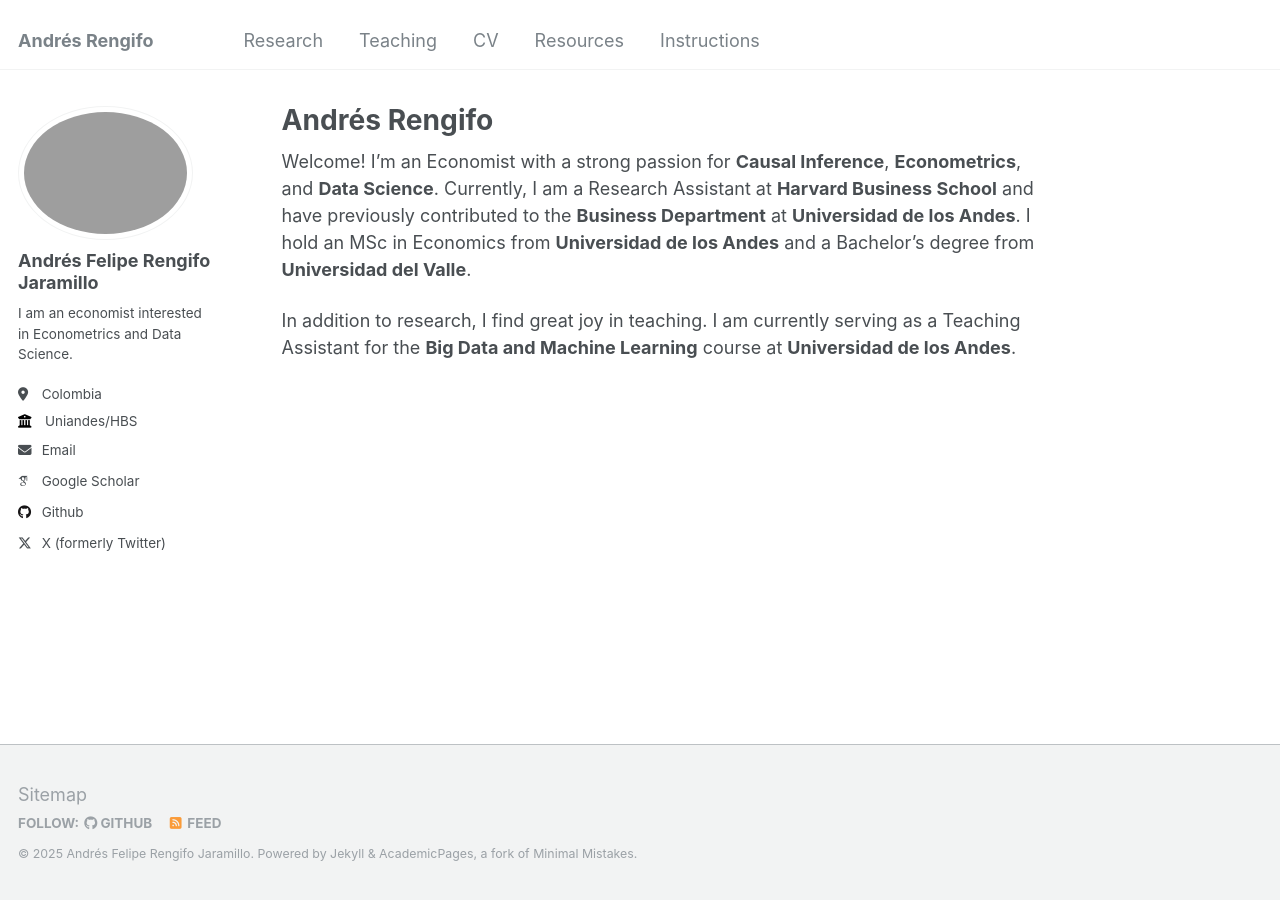
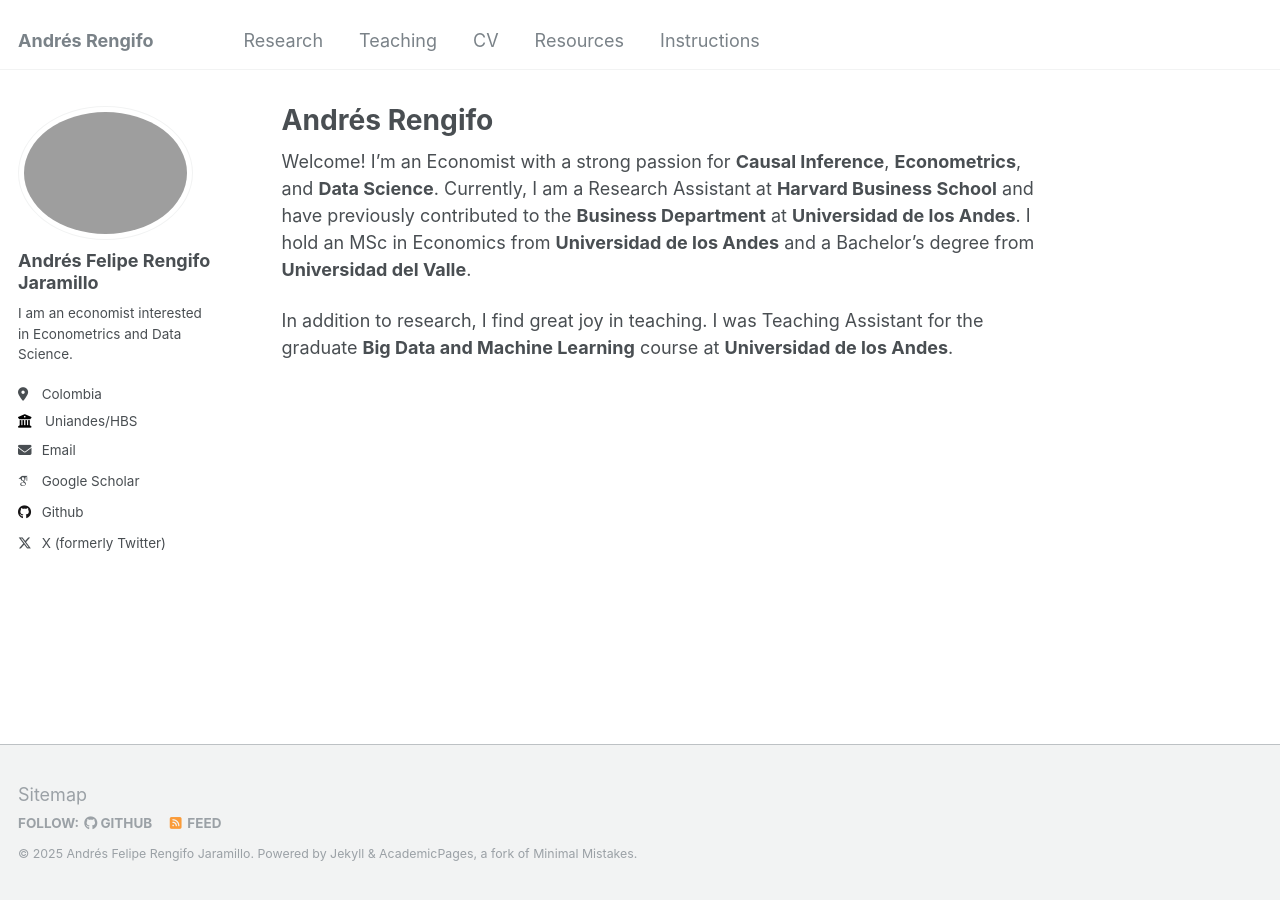
Before and after one commit to RengifoAndres/RengifoAndres.github.io, a Jekyll site: the page built from _pages/about.md, in a window 1280 px wide. Built offline with Jekyll 4.4.1, drawn with Linux system fonts in a browser that asks for light colours; some web fonts are replaced.

Commit message:
Update about.md

```diff
--- a/_pages/about.md
+++ b/_pages/about.md
@@ -12,4 +12,4 @@ redirect_from:
 
 Welcome! I'm an Economist with a strong passion for **Causal Inference**, **Econometrics**, and **Data Science**. Currently, I am a Research Assistant at **Harvard Business School** and have previously contributed to the **Business Department** at **Universidad de los Andes**. I hold an MSc in Economics from **Universidad de los Andes** and a Bachelor's degree from **Universidad del Valle**.
 
-In addition to research, I find great joy in teaching. I am currently serving as a Teaching Assistant for the **Big Data and Machine Learning** course at **Universidad de los Andes**.
+In addition to research, I find great joy in teaching. I was Teaching Assistant for the graduate **Big Data and Machine Learning** course at **Universidad de los Andes**.
```
